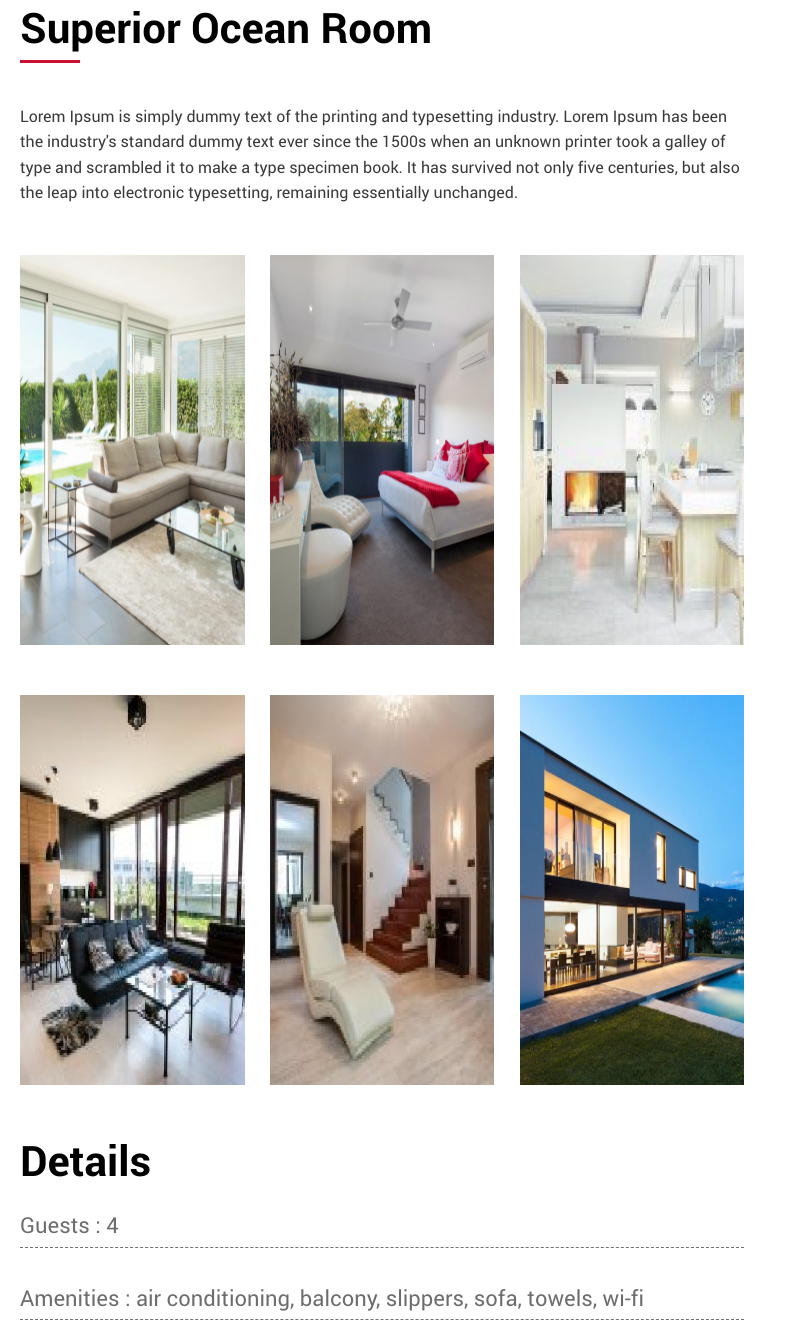
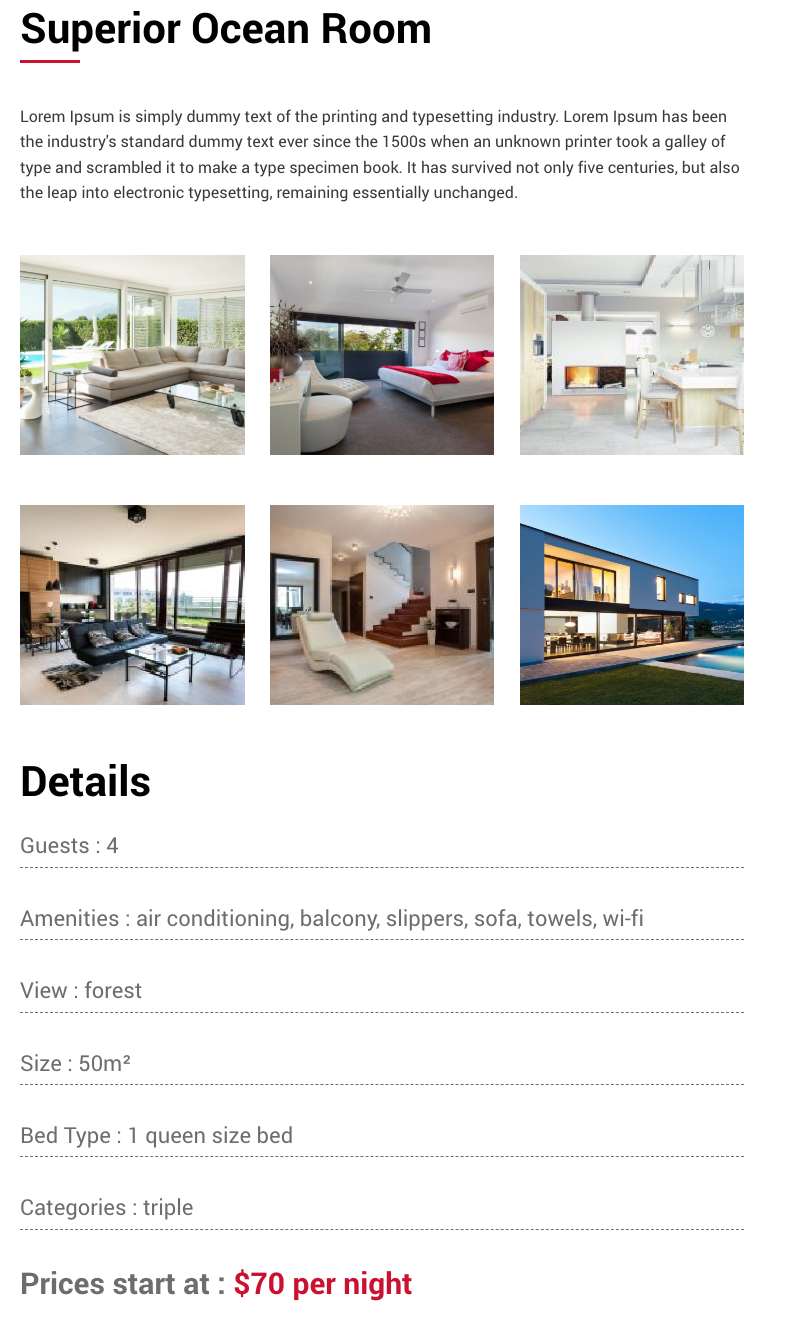
Before and after one commit to rvmehta745/booking, a PHP site: page /reservation.html in a window 1280 px wide. Shown: the part 771-2096 px from the top of the page, without its empty margins (0-787 px from the left). Run offline with PHP 8.4, Linux system fonts and the light colour scheme.

Commit message:
second pages

```diff
--- a/css/style.css
+++ b/css/style.css
@@ -280,7 +280,7 @@ button.contact-sub { background: #CB1130; border: 0; color: #fff; width: 200px;
 .cont.cir .checkmark { height: 18px; width: 18px; border-radius: 50%; }
 form#more-info { margin-bottom: 74px; }
 .b-detail h3 { margin-bottom: 30px; }
-
+.exp .r-img img { height: 200px; width: 300px; }
 
 /*--------------------------------------------------------
 /* footer part style
```
